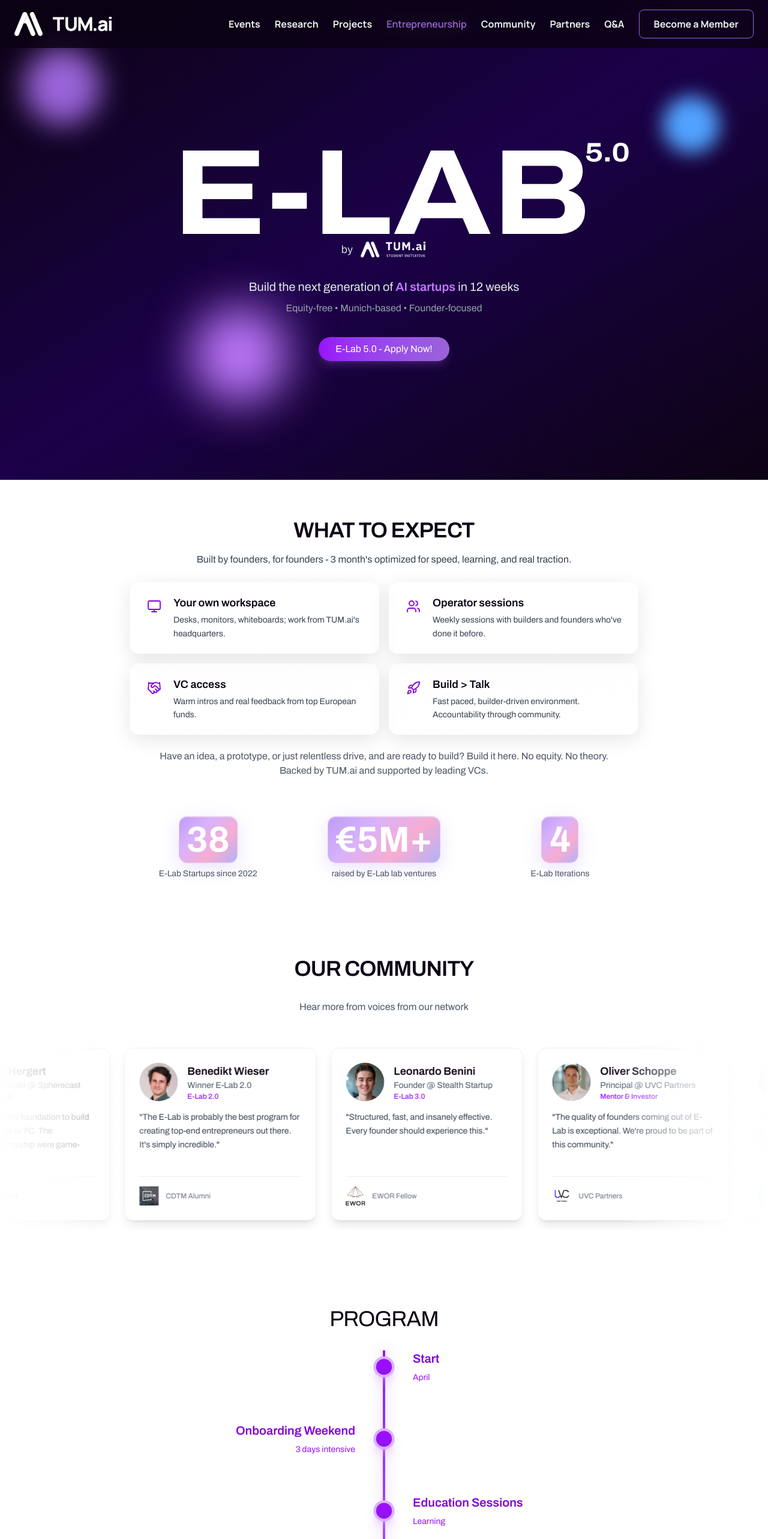
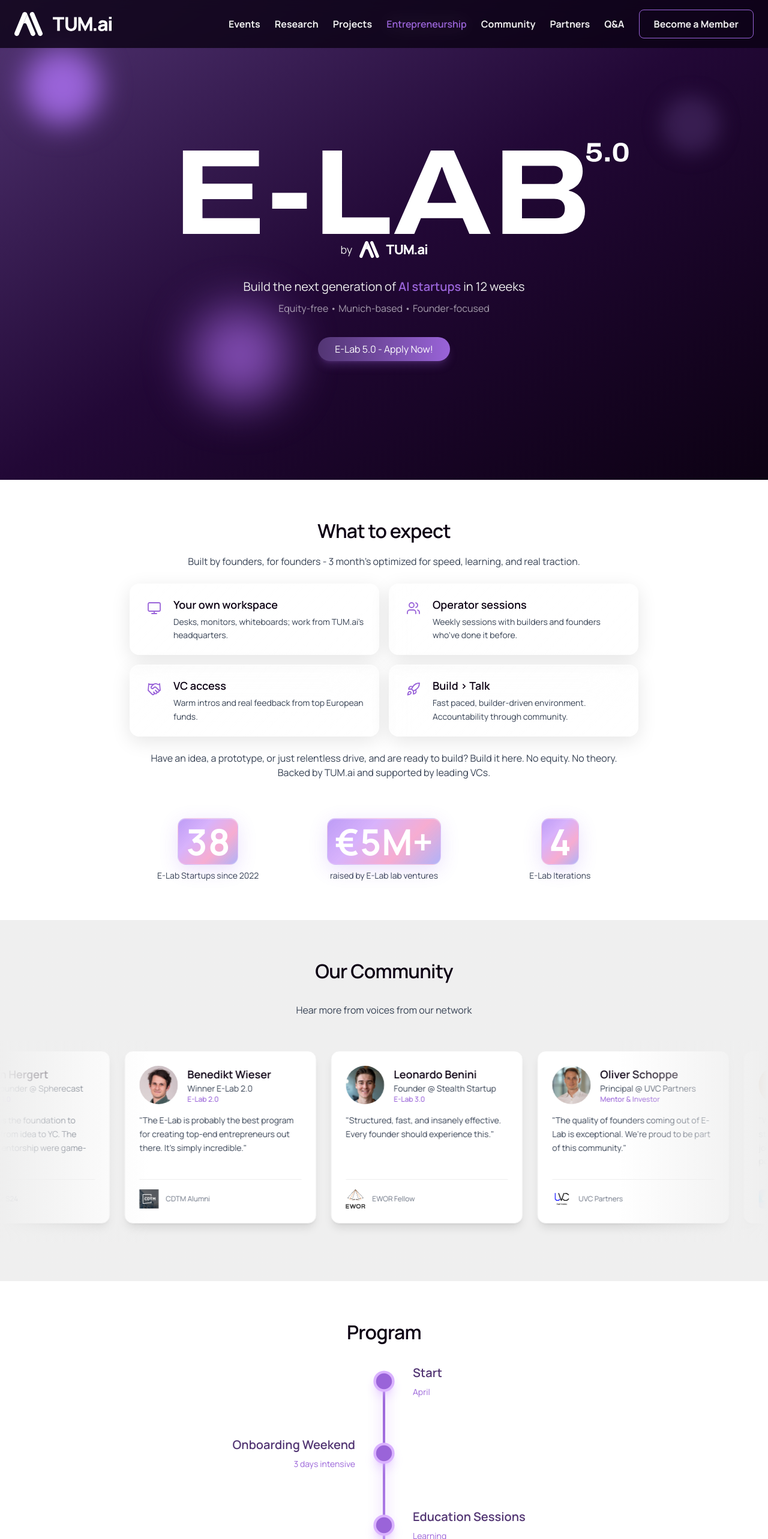
Before and after one commit to tum-ai/website_new, a React (Vite) app: page /e-lab in a window 1280 px wide. Shown: the top 2566 px of the page at 60% size. Built offline with nearby package versions, Linux system fonts and the light colour scheme.

Commit message:
UI/CI adjustments, App.css deleted, elab changes

```diff
--- a/src/components/e-lab/ExpectationELab.tsx
+++ b/src/components/e-lab/ExpectationELab.tsx
@@ -16,12 +16,12 @@
         {/* Content only */}
         <div className="w-full">
           <h2
-            className={`text-center text-3xl md:text-4xl font-semibold uppercase tracking-tight text-black }`}
+            className={`text-title text-center sm:text-2xl md:text-[2rem] mb-4 font-semibold tracking-tight text-black }`}
           >
             What to expect
           </h2>
 
-          <p className="mt-4 text-center text-base leading-relaxed text-gray-700">
+          <p className="mt-4 text-center text-base leading-relaxed text-text-gray">
             Built by founders, for founders - 3 month's optimized for speed,
             learning, and real traction.
           </p>
@@ -50,7 +50,7 @@
             />
           </div>
 
-          <p className={`mt-6 text-center text-base text-gray-600 }`}>
+          <p className={`mt-6 text-center text-base text-text-gray`}>
             Have an idea, a prototype, or just relentless drive, and are ready
             to build? Build it here. No equity. No theory.
             <br />
@@ -100,7 +100,7 @@
     >
       <div className="flex items-start gap-3">
         <div
-          className="rounded-xl p-2 text-purple-700 transition-all duration-300 group-hover:scale-105"
+          className="rounded-xl p-2 text-primary transition-all duration-300 group-hover:scale-105"
           style={{
             background: "rgba(255, 255, 255, 0.3)",
             backdropFilter: "blur(10px)",
@@ -110,8 +110,8 @@
           {icon}
         </div>
         <div>
-          <h3 className={`text-lg font-semibold text-gray-900 }`}>{title}</h3>
-          <p className={`mt-1 text-sm leading-relaxed text-gray-700 `}>
+          <h3 className={`text-lg font-semibold text-black }`}>{title}</h3>
+          <p className={`mt-1 text-sm leading-relaxed text-text-gray `}>
             {body}
           </p>
         </div>
@@ -173,7 +173,7 @@
           )}
         </span>
       </motion.div>
-      <div className={`mt-2 text-sm text-gray-600`}>{title}</div>
+      <div className={`mt-2 text-sm text-text-gray`}>{title}</div>
     </div>
   );
 }
--- a/src/components/e-lab/NotableStartups.tsx
+++ b/src/components/e-lab/NotableStartups.tsx
@@ -1,8 +1,8 @@
 export const NotableStartups = () => {
   return (
-    <section className="py-12 sm:py-12 lg:py-16 bg-gray-50 w-full overflow-hidden">
+    <section className="py-12 sm:py-12 lg:py-16 bg-minimal-gray w-full overflow-hidden">
       <div className="max-w-6xl mx-auto text-center px-4">
-        <p className={`text-sm text-gray-500 mb-8 uppercase tracking-wider`}>
+        <p className={`text-sm text-text-gray mb-10 tracking-wider`}>
           Notable E-Lab Startups from previous iterations
         </p>
 
--- a/src/components/e-lab/Testimonials.tsx
+++ b/src/components/e-lab/Testimonials.tsx
@@ -1,21 +1,21 @@
 export const Testimonials = () => {
   return (
-    <section className="flex flex-col items-center justify-center py-12 sm:py-12 lg:py-16 bg-gradient-to-br from-gray-50 to-white w-full">
+    <section className="flex flex-col items-center justify-center py-12 sm:py-12 lg:py-16 bg-gradient-to-br from-minimal-gray to-minimal-gray w-full">
       <h2
-        className={`text-3xl md:text-4xl tracking-tight font-semibold mb-4 text-black text-center uppercase `}
+        className={`text-title sm:text-2xl md:text-[2rem] tracking-tight font-semibold mb-4 text-black text-center`}
       >
         Our Community
       </h2>
-      <p className={`text-base text-gray-600 mt-4 mb-10 text-center`}>
+      <p className={`text-base text-text-gray mt-4 mb-10 text-center`}>
         Hear more from voices from our network
       </p>
 
       {/* Animated Cards Container */}
       <div className="relative w-full overflow-hidden py-4">
         {/* Left fade gradient */}
-        <div className="absolute left-0 top-0 bottom-0 w-32 sm:w-40 md:w-48 lg:w-56 xl:w-64 bg-gradient-to-r from-gray-50 via-gray-50/70 to-transparent z-10 pointer-events-none"></div>
+        <div className="absolute left-0 top-0 bottom-0 w-32 sm:w-40 md:w-48 lg:w-56 xl:w-64 bg-gradient-to-r from-minimal-gray via-minimal-gray-50/70 to-transparent z-10 pointer-events-none"></div>
         {/* Right fade gradient */}
-        <div className="absolute right-0 top-0 bottom-0 w-32 sm:w-40 md:w-48 lg:w-56 xl:w-64 bg-gradient-to-l from-white via-gray-50/70 to-transparent z-10 pointer-events-none"></div>
+        <div className="absolute right-0 top-0 bottom-0 w-32 sm:w-40 md:w-48 lg:w-56 xl:w-64 bg-gradient-to-l from-minimal-gray via-minimal-gray-50/70 to-transparent z-10 pointer-events-none"></div>
         <div className="flex animate-scroll-left space-x-6 px-4">
           {/* Card 1 - Leon Hergert */}
           <div className="flex-shrink-0 w-80 bg-white rounded-xl shadow-lg p-6 border border-gray-100 hover:shadow-xl transition-shadow duration-300 flex flex-col h-72">
@@ -30,13 +30,13 @@
                 />
               </div>
               <div className="flex-1 min-w-0">
-                <h3 className={`font-semibold text-lg text-gray-900 truncate`}>
+                <h3 className={`font-semibold text-lg text-black truncate`}>
                   Leon Hergert
                 </h3>
-                <p className={`text-sm text-gray-600 truncate`}>
+                <p className={`text-sm text-text-gray truncate`}>
                   Co-Founder @ Spherecast
                 </p>
-                <p className={`text-xs text-purple-600 font-medium`}>
+                <p className={`text-xs text-primary font-medium`}>
                   E-Lab 1.0
                 </p>
               </div>
@@ -74,13 +74,13 @@
                 />
               </div>
               <div className="flex-1 min-w-0">
-                <h3 className={`font-semibold text-lg text-gray-900 truncate`}>
+                <h3 className={`font-semibold text-lg text-black truncate`}>
                   Benedikt Wieser
                 </h3>
-                <p className={`text-sm text-gray-600 truncate`}>
+                <p className={`text-sm text-text-gray truncate`}>
                   Winner E-Lab 2.0
                 </p>
-                <p className={`text-xs text-purple-600 font-medium`}>
+                <p className={`text-xs text-primary font-medium`}>
                   E-Lab 2.0
                 </p>
               </div>
@@ -118,13 +118,13 @@
                 />
               </div>
               <div className="flex-1 min-w-0">
-                <h3 className={`font-semibold text-lg text-gray-900 truncate`}>
+                <h3 className={`font-semibold text-lg text-black truncate`}>
                   Leonardo Benini
                 </h3>
-                <p className={`text-sm text-gray-600 truncate`}>
+                <p className={`text-sm text-text-gray truncate`}>
                   Founder @ Stealth Startup
                 </p>
-                <p className={`text-xs text-purple-600 font-medium`}>
+                <p className={`text-xs text-primary font-medium`}>
                   E-Lab 3.0
                 </p>
               </div>
@@ -162,13 +162,13 @@
                 />
               </div>
               <div className="flex-1 min-w-0">
-                <h3 className={`font-semibold text-lg text-gray-900 truncate`}>
+                <h3 className={`font-semibold text-lg text-black truncate`}>
                   Oliver Schoppe
                 </h3>
-                <p className={`text-sm text-gray-600 truncate`}>
+                <p className={`text-sm text-text-gray truncate`}>
                   Principal @ UVC Partners
                 </p>
-                <p className={`text-xs text-purple-600 font-medium`}>
+                <p className={`text-xs text-primary font-medium`}>
                   Mentor & Investor
                 </p>
               </div>
@@ -206,13 +206,13 @@
                 />
               </div>
               <div className="flex-1 min-w-0">
-                <h3 className={`font-semibold text-lg text-gray-900 truncate`}>
+                <h3 className={`font-semibold text-lg text-black truncate`}>
                   Viktor Shen
                 </h3>
-                <p className={`text-sm text-gray-600 truncate`}>
+                <p className={`text-sm text-text-gray truncate`}>
                   Founder of Tenmin
                 </p>
-                <p className={`text-xs text-purple-600 font-medium`}>
+                <p className={`text-xs text-primary font-medium`}>
                   E-Lab 3.0
                 </p>
               </div>
@@ -250,13 +250,13 @@
                 />
               </div>
               <div className="flex-1 min-w-0">
-                <h3 className={`font-semibold text-lg text-gray-900 truncate`}>
+                <h3 className={`font-semibold text-lg text-black truncate`}>
                   Leon Hergert
                 </h3>
-                <p className={`text-sm text-gray-600 truncate`}>
+                <p className={`text-sm text-text-gray truncate`}>
                   Co-Founder @ Spherecast
                 </p>
-                <p className={`text-xs text-purple-600 font-medium`}>
+                <p className={`text-xs text-primary font-medium`}>
                   E-Lab 1.0
                 </p>
               </div>
@@ -293,13 +293,13 @@
                 />
               </div>
               <div className="flex-1 min-w-0">
-                <h3 className={`font-semibold text-lg text-gray-900 truncate`}>
+                <h3 className={`font-semibold text-lg text-black truncate`}>
                   Benedikt Wieser
                 </h3>
-                <p className={`text-sm text-gray-600 truncate`}>
+                <p className={`text-sm text-text-gray truncate`}>
                   Winner E-Lab 2.0
                 </p>
-                <p className={`text-xs text-purple-600 font-medium`}>
+                <p className={`text-xs text-primary font-medium`}>
                   E-Lab 2.0
                 </p>
               </div>
@@ -336,13 +336,13 @@
                 />
               </div>
               <div className="flex-1 min-w-0">
-                <h3 className={`font-semibold text-lg text-gray-900 truncate`}>
+                <h3 className={`font-semibold text-lg text-black truncate`}>
                   Leonardo Benini
                 </h3>
-                <p className={`text-sm text-gray-600 truncate`}>
+                <p className={`text-sm text-text-gray truncate`}>
                   Founder @ Stealth Startup
                 </p>
-                <p className={`text-xs text-purple-600 font-medium`}>
+                <p className={`text-xs text-primary font-medium`}>
                   E-Lab 3.0
                 </p>
               </div>
@@ -379,13 +379,13 @@
                 />
               </div>
               <div className="flex-1 min-w-0">
-                <h3 className={`font-semibold text-lg text-gray-900 truncate`}>
+                <h3 className={`font-semibold text-lg text-blacktruncate`}>
                   Oliver Schoppe
                 </h3>
-                <p className={`text-sm text-gray-600 truncate`}>
+                <p className={`text-sm text-text-gray truncate`}>
                   Principal @ UVC Partners
                 </p>
-                <p className={`text-xs text-purple-600 font-medium`}>
+                <p className={`text-xs text-primary font-medium`}>
                   Mentor & Investor
                 </p>
               </div>
@@ -423,13 +423,13 @@
                 />
               </div>
               <div className="flex-1 min-w-0">
-                <h3 className={`font-semibold text-lg text-gray-900 truncate`}>
+                <h3 className={`font-semibold text-lg text-black truncate`}>
                   Viktor Shen
                 </h3>
-                <p className={`text-sm text-gray-600 truncate`}>
+                <p className={`text-sm text-text-gray truncate`}>
                   Founder of Tenmin
                 </p>
-                <p className={`text-xs text-purple-600 font-medium`}>
+                <p className={`text-xs text-primary font-medium`}>
                   E-Lab 3.0
                 </p>
               </div>
@@ -454,6 +454,9 @@
             </div>
           </div>
         </div>
+        <div className="mb-4">
+        { /* Placeholder so shadow does not get cut of */ }
+        </div>
       </div>
     </section>
   );
--- a/src/components/e-lab/TimeLine.tsx
+++ b/src/components/e-lab/TimeLine.tsx
@@ -55,15 +55,15 @@
   return (
     <section className="flex flex-col items-center justify-center py-12 sm:py-12 lg:py-16 bg-white w-full">
       <h2
-        className={`text-3xl md:text-4xl tracking-tight font-normal mb-8 text-black text-center uppercase `}
+        className={`text-title sm:text-2xl md:text-[2rem] tracking-tight font-semibold mb-8 text-black text-center`}
       >
         Program
       </h2>
       <div ref={timelineRef} className="relative max-w-4xl mx-auto w-full">
         {/* Vertical line with gradient animation */}
-        <div className="absolute left-1/2 transform -translate-x-1/2 w-1 h-full bg-gray-300 rounded-full">
+        <div className="absolute left-1/2 transform -translate-x-1/2 w-1 top-8 bottom-8 bg-gray-300 rounded-full">
           <div
-            className="absolute top-0 left-0 w-full bg-gradient-to-b from-purple-600 to-purple-400 rounded-full transition-all duration-300 ease-out"
+            className="absolute top-0 left-0 w-full bg-gradient-to-b from-primary to-purple-300 rounded-full transition-all duration-300 ease-out"
             style={{
               height: `${scrollProgress * 100}%`,
               boxShadow:
@@ -92,12 +92,12 @@
                         className={`transition-all duration-500 ${isActive ? "translate-x-0 opacity-100" : "translate-x-8 opacity-60"}`}
                       >
                         <h3
-                          className={`font-semibold text-xl mb-2 transition-colors duration-300 ${isActive ? "text-purple-700" : "text-gray-800"}`}
+                          className={`font-semibold text-xl mb-2 transition-colors duration-300 ${isActive ? "text-dark-purple" : "text-gray-800"}`}
                         >
                           {item.title}
                         </h3>
                         <p
-                          className={`text-sm transition-colors duration-300 ${isActive ? "text-purple-600" : "text-gray-600"}`}
+                          className={`text-sm transition-colors duration-300 ${isActive ? "text-primary" : "text-text-gray"}`}
                         >
                           {item.description}
                         </p>
@@ -107,12 +107,12 @@
                       <div
                         className={`w-8 h-8 rounded-full border-4 transition-all duration-300 ${
                           isActive
-                            ? "bg-purple-600 border-purple-300 shadow-lg shadow-purple-300/50 scale-110"
+                            ? "bg-primary border-purple-300 shadow-lg shadow-purple-300/50 scale-110"
                             : "bg-white border-gray-400 scale-100"
                         }`}
                       >
                         {isActive && (
-                          <div className="absolute inset-0 rounded-full bg-purple-600 animate-ping opacity-30" />
+                          <div className="absolute inset-0 rounded-full bg-dark-purple animate-ping opacity-30" />
                         )}
                       </div>
                     </div>
@@ -125,7 +125,7 @@
                       <div
                         className={`w-8 h-8 rounded-full border-4 transition-all duration-300 ${
                           isActive
-                            ? "bg-purple-600 border-purple-300 shadow-lg shadow-purple-300/50 scale-110"
+                            ? "bg-primary border-purple-300 shadow-lg shadow-purple-300/50 scale-110"
                             : "bg-white border-gray-400 scale-100"
                         }`}
                       >
@@ -139,12 +139,12 @@
                         className={`transition-all duration-500 ${isActive ? "translate-x-0 opacity-100" : "-translate-x-8 opacity-60"}`}
                       >
                         <h3
-                          className={`font-semibold text-xl mb-2 transition-colors duration-300 ${isActive ? "text-purple-700" : "text-gray-800"}`}
+                          className={`font-semibold text-xl mb-2 transition-colors duration-300 ${isActive ? "text-dark-purple" : "text-gray-800"}`}
                         >
                           {item.title}
                         </h3>
                         <p
-                          className={`text-sm transition-colors duration-300 ${isActive ? "text-purple-600" : "text-gray-600"}`}
+                          className={`text-sm transition-colors duration-300 ${isActive ? "text-primary" : "text-gray-600"}`}
                         >
                           {item.description}
                         </p>
@@ -159,7 +159,7 @@
       </div>
       {/* Subtitle */}
       <div className="text-center mt-12">
-        <p className={`text-base text-gray-700 font-medium`}>
+        <p className={`text-base text-text-gray font-medium`}>
           Your journey continues...
         </p>
       </div>
--- a/src/pages/headerPages/e-lab/hero.tsx
+++ b/src/pages/headerPages/e-lab/hero.tsx
@@ -1,25 +1,25 @@
 export const Hero = () => {
   return (
-    <section className="relative h-screen bg-gradient-to-br from-gray-900 via-purple-900 to-black overflow-hidden">
+    <section className="relative h-screen bg-gradient-to-br from-dark-purple via-[#220836] to-black overflow-hidden">
       {/* Animated background elements */}
       <div className="absolute inset-0">
         {/* Floating orbs */}
         <div
-          className="absolute top-20 left-10 w-32 h-32 bg-purple-500 rounded-full blur-xl"
+          className="absolute top-20 left-10 w-32 h-32 bg-primary rounded-full blur-xl"
           style={{
             animation: "floatingPulse 25s ease-in-out infinite",
             animationDelay: "0s",
           }}
         ></div>
         <div
-          className="absolute top-40 right-20 w-24 h-24 bg-blue-400 rounded-full blur-lg"
+          className="absolute top-40 right-20 w-24 h-24 bg-dark-purple/50 rounded-full blur-lg"
           style={{
             animation: "floatingPulse 30s ease-in-out infinite",
             animationDelay: "8s",
           }}
         ></div>
         <div
-          className="absolute bottom-32 left-1/4 w-40 h-40 bg-purple-400 rounded-full blur-2xl"
+          className="absolute bottom-32 left-1/4 w-40 h-40 bg-purple-400/60 rounded-full blur-2xl"
           style={{
             animation: "floatingPulse 35s ease-in-out infinite",
             animationDelay: "15s",
@@ -47,9 +47,9 @@
                   </div>
                 </div>
                 <div className="flex items-center justify-center space-x-3">
-                  <span className="text-lg text-gray-300">by</span>
+                  <span className="text-lg text-minimal-gray">by</span>
                   <img
-                    src="/assets/logo_new_white_standard.png"
+                    src="/assets/tum_ai_logo_new.svg"
                     alt="TUM.ai Logo"
                     width={100}
                     height={35}
@@ -61,14 +61,14 @@
 
             {/* Tagline */}
             <div className="max-w-2xl mx-auto space-y-2">
-              <p className="text-lg md:text-xl text-gray-200 leading-relaxed">
+              <p className="text-lg md:text-xl text-minimal-gray leading-relaxed">
                 Build the next generation of{" "}
-                <span className="text-purple-400 font-semibold">
+                <span className="text-primary font-semibold">
                   AI startups
                 </span>{" "}
                 in 12 weeks
               </p>
-              <p className="text-base text-gray-400">
+              <p className="text-base text-white/60">
                 Equity-free • Munich-based • Founder-focused
               </p>
             </div>
@@ -82,8 +82,8 @@
                 className="group relative inline-flex items-center justify-center px-7 py-2 text-base font-normal text-white transition-all duration-300 ease-out"
               >
                 <div
-                  className="absolute inset-0 rounded-full bg-gradient-to-r from-purple-600 to-purple-500 shadow-lg shadow-purple-500/25 transition-all duration-300 "
-                  // group-hover:shadow-purple-500/40 group-hover:scale-105"
+                  className="absolute inset-0 rounded-full bg-gradient-to-r from-dark-purple to-primary shadow-lg shadow-purple-500/25 transition-all duration-300
+                  group-hover:shadow-purple-500/40 group-hover:scale-105"
                 ></div>
                 <div
                   className="absolute inset-0 rounded-full bg-gradient-to-r from-purple-500 to-purple-400 opacity-0 transition-opacity duration-300 "
```
Also changed, not shown: src/components/ui/FAQ.tsx (+8 -6 lines), src/pages/headerPages/e-lab/ELab.tsx (+7 -7 lines).
